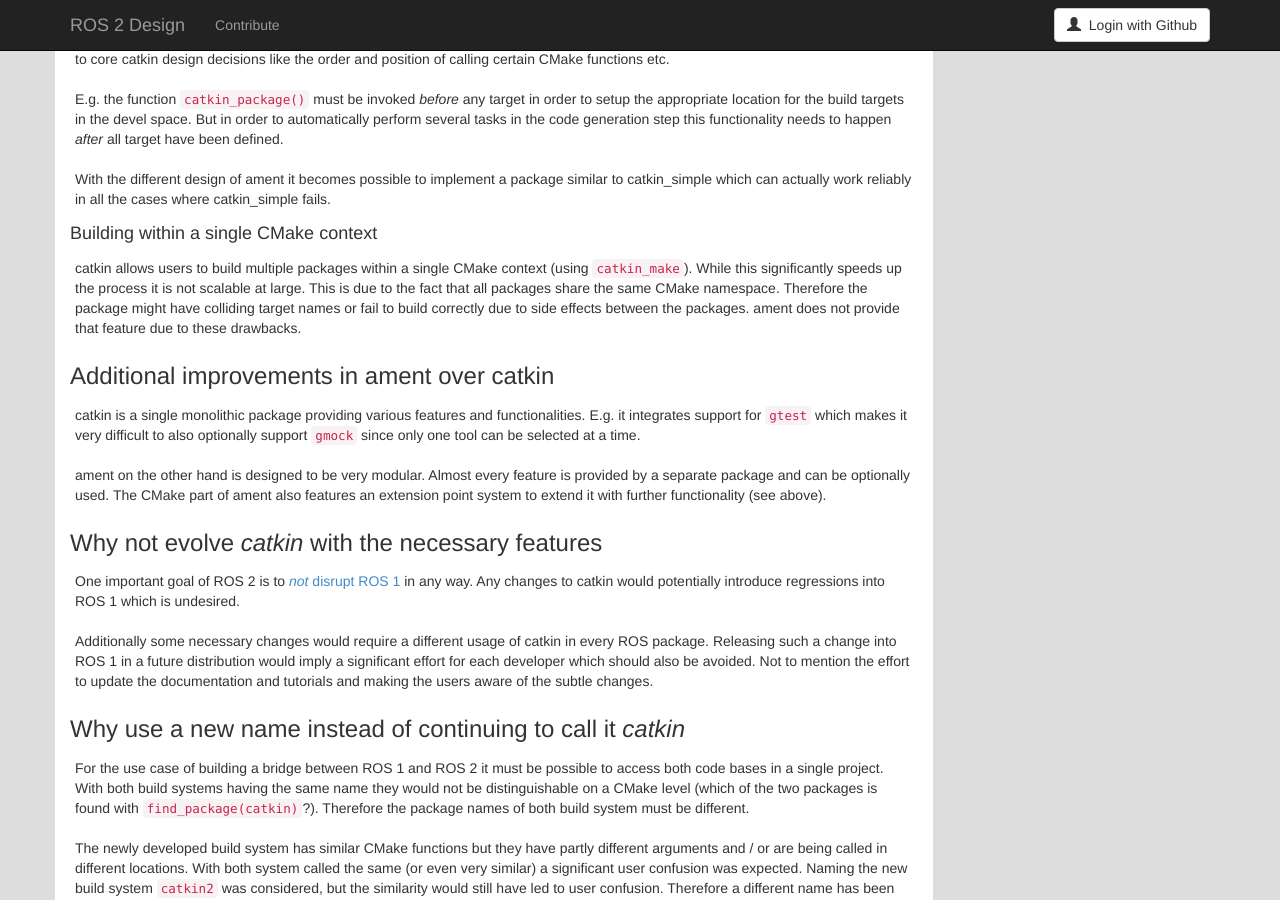
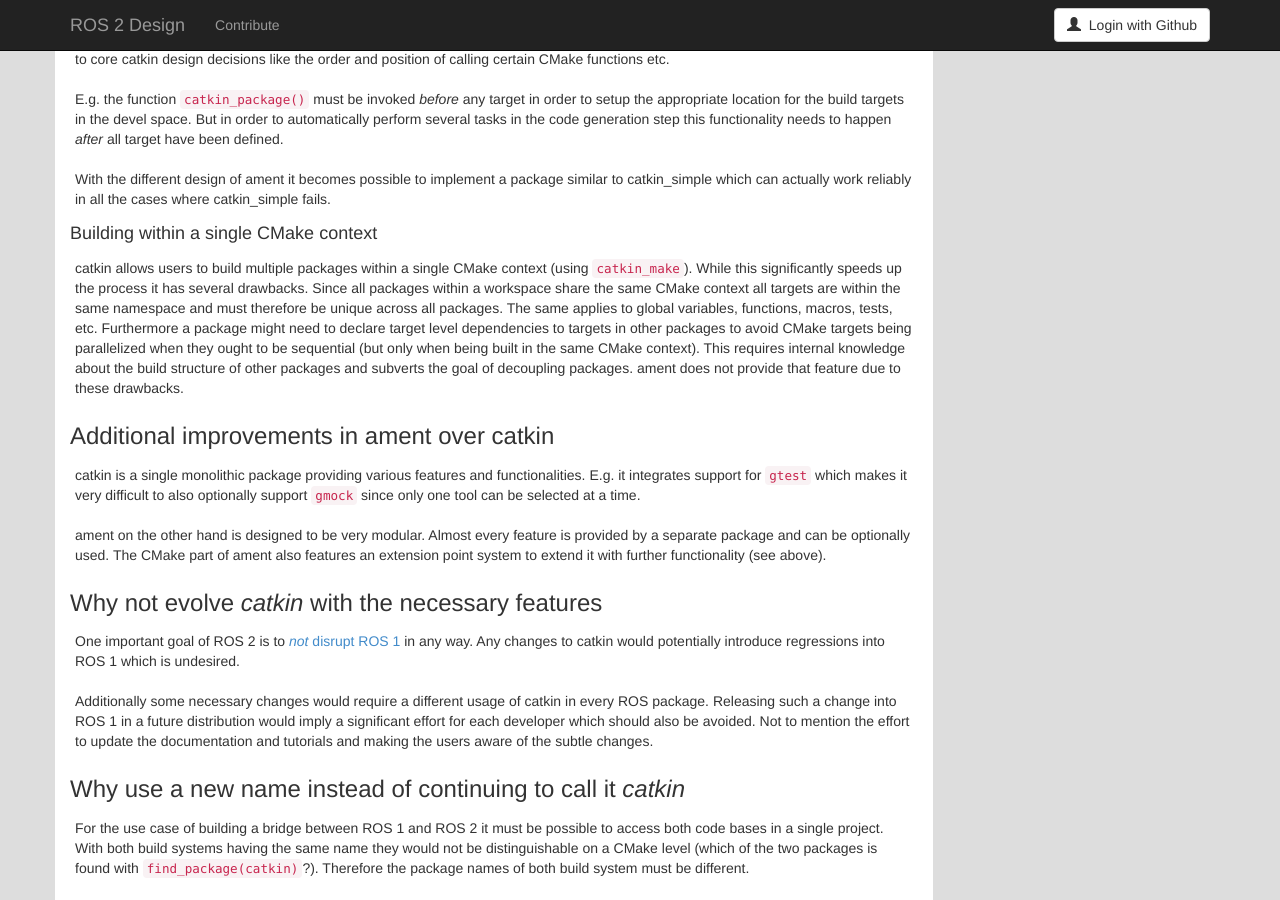
Before and after one commit to ros2/design, a Jekyll site: the page built from articles/100_ament.md, in a window 1280 px wide and 900 px high, scrolled down 3889 px. Built offline with Jekyll 4.4.1, drawn with Linux system fonts in a browser that asks for light colours; nearby versions of some CDN libraries.

Commit message:
extend rational why support for a single CMake context was dropped

```diff
--- a/articles/100_ament.md
+++ b/articles/100_ament.md
@@ -227,9 +227,11 @@
 #### Building within a single CMake context
 
 catkin allows users to build multiple packages within a single CMake context (using `catkin_make`).
-While this significantly speeds up the process it is not scalable at large.
-This is due to the fact that all packages share the same CMake namespace.
-Therefore the package might have colliding target names or fail to build correctly due to side effects between the packages.
+While this significantly speeds up the process it has several drawbacks.
+Since all packages within a workspace share the same CMake context all targets are within the same namespace and must therefore be unique across all packages.
+The same applies to global variables, functions, macros, tests, etc.
+Furthermore a package might need to declare target level dependencies to targets in other packages to avoid CMake targets being parallelized when they ought to be sequential (but only when being built in the same CMake context).
+This requires internal knowledge about the build structure of other packages and subverts the goal of decoupling packages.
 ament does not provide that feature due to these drawbacks.
 
 ### Additional improvements in ament over catkin
```
